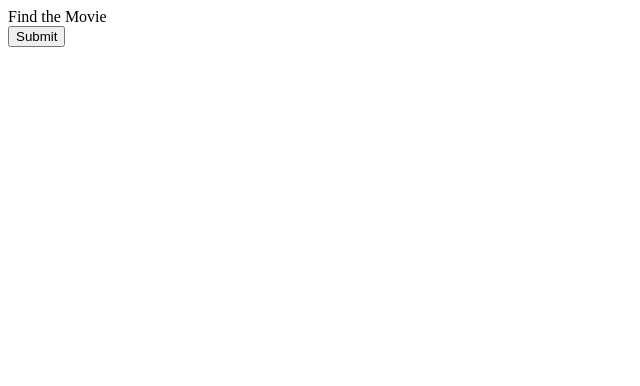
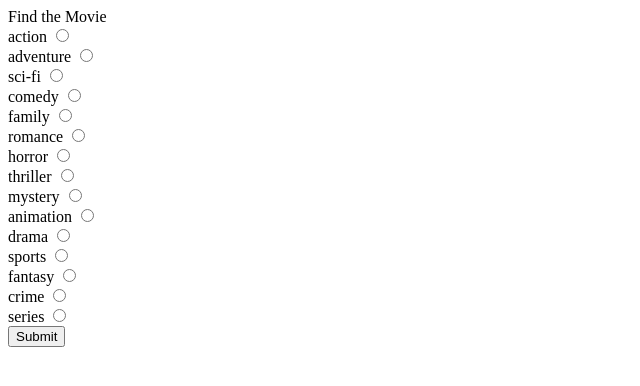
Before and after one commit to Mhamsho123/findmovies, a plain HTML site: page index.html in a window 1280 px wide. Shown: the whole page, without its empty margins (0-640 px from the left). Drawn offline with Linux system fonts and the light colour scheme.

Commit message:
rendered movie list on webpage

```diff
--- a/index.html
+++ b/index.html
@@ -17,6 +17,6 @@
 
 
     </div>
-    <script src="index.js"></script>
+    <script type="module"src="index.js"></script>
 </body>
 </html>
--- a/index.js
+++ b/index.js
@@ -1,19 +1,33 @@
-import { moviesData } from "./data";
+import { moviesData } from "./data.js";
 
 const moviesEl = document.getElementById('movie-lst');
 
 
 function renderList(){
     const renderList = movieList()
+    let html = ""
+
+    for(let genres of renderList){
+        html += `
+        <div class="movieRendered">
+            <label for="${genres}">${genres}</label>
+            <input type="radio" id="${genres}" name="genres" value="${genres }">
+        </div>
+    `
+    }
+    moviesEl.innerHTML = html
 }
 
 function movieList(){
     const movieArr = []
     for(let movie of moviesData){
-        for(let genres of movie.genreTags){
-            if(!movieArr.includes(genres))
-                movieArr.push(genres)
+        for(let genre of movie.genreTags){
+            if(!movieArr.includes(genre))
+                movieArr.push(genre)
         }
     }
     return movieArr
 }
+
+
+renderList()
```
